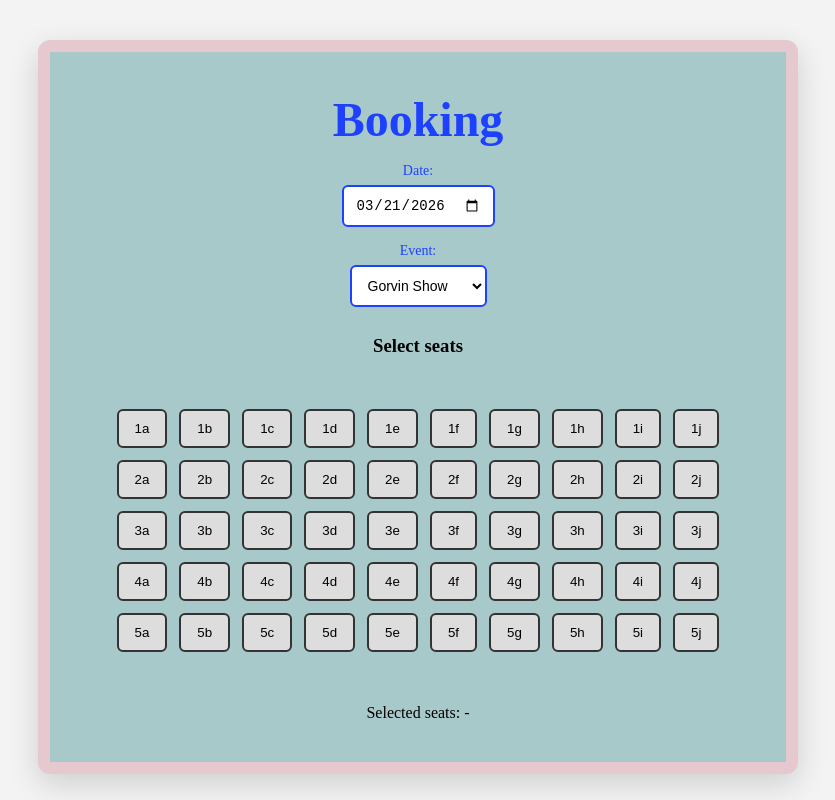
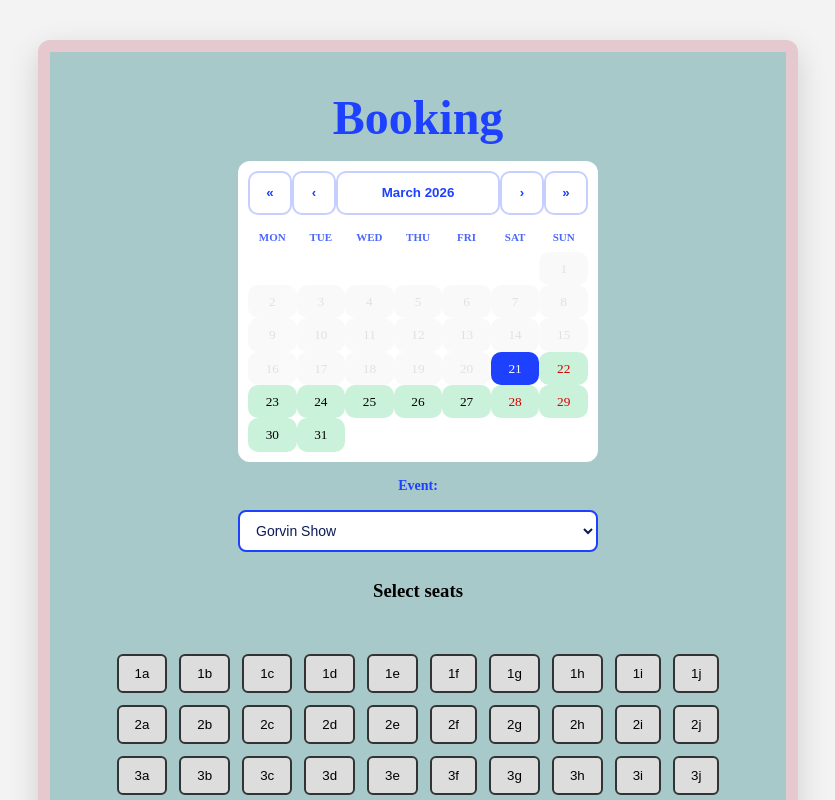
Before and after one commit to LarysaSperling/Event-booking, a React (Vite) app: page / in a window 1280 px wide. Shown: the top 800 px of the page, without its empty margins (222-1057 px from the left). Built offline with nearby package versions, Linux system fonts and the light colour scheme.

Commit message:
feat(booking): integrate react-calendar, improve event logic and refine styles

```diff
--- a/package.json
+++ b/package.json
@@ -11,6 +11,7 @@
   },
   "dependencies": {
     "react": "^19.2.0",
+    "react-calendar": "^6.0.0",
     "react-dom": "^19.2.0"
   },
   "devDependencies": {
--- a/src/components/eventBooking/index.jsx
+++ b/src/components/eventBooking/index.jsx
@@ -1,4 +1,4 @@
-import React, { useState, useMemo } from "react";
+import React, { useEffect, useMemo, useState } from "react";
 import EventDetails from "../eventDetails";
 import SeatSelector from "../seatSelector";
 import styles from "./styles.module.css";
@@ -14,23 +14,39 @@ export default function EventBooking({ eventsData }) {
   const [selectedEventId, setSelectedEventId] = useState(null);
   const [selectedSeats, setSelectedSeats] = useState([]);
 
+
   const currentDateBlock = useMemo(() => {
     return eventsData.find(
       (item) => formatDate(item.date) === selectedDate
-    );
-  }, [selectedDate, eventsData]);
+    ) || null;
+  }, [eventsData, selectedDate]);
+
+
+  const events = currentDateBlock?.events ?? [];
+
 
   const currentEvent = useMemo(() => {
-    if (!currentDateBlock) return null;
+    if (!events.length) return null;
+    return events.find((e) => e.id === selectedEventId) ?? events[0];
+  }, [events, selectedEventId]);
 
-    if (!selectedEventId) return currentDateBlock.events[0];
 
-    return currentDateBlock.events.find(
-      (e) => e.id === selectedEventId
-    );
-  }, [currentDateBlock, selectedEventId]);
+  useEffect(() => {
+    const firstEventId = events[0]?.id ?? null;
+    setSelectedEventId(firstEventId);
+    setSelectedSeats([]);
+  }, [selectedDate, events]);
+
+  useEffect(() => {
+    setSelectedSeats([]);
+  }, [selectedEventId]);
 
   const toggleSeat = (seatId) => {
+    if (!currentEvent) return;
+
+    const seat = currentEvent.seats.find((s) => s.id === seatId);
+    if (!seat || seat.isSelected) return;
+
     setSelectedSeats((prev) =>
       prev.includes(seatId)
         ? prev.filter((id) => id !== seatId)
@@ -38,31 +54,43 @@ export default function EventBooking({ eventsData }) {
     );
   };
 
+  const selectedSeatLabels = useMemo(() => {
+    if (!currentEvent) return [];
+    const map = new Map(currentEvent.seats.map((s) => [s.id, s.label]));
+    return selectedSeats.map((id) => map.get(id)).filter(Boolean);
+  }, [selectedSeats, currentEvent]);
+
   return (
     <div className={styles.card}>
       <EventDetails
         eventsData={eventsData}
         selectedDate={selectedDate}
         onDateChange={setSelectedDate}
-        selectedEventId={currentEvent?.id}
+        selectedEventId={selectedEventId}
         onEventChange={setSelectedEventId}
       />
 
-      {currentEvent && (
+      {currentEvent ? (
         <>
           <h3>Select seats</h3>
+
           <SeatSelector
             seats={currentEvent.seats}
             selectedSeats={selectedSeats}
             onToggle={toggleSeat}
           />
-          <p>
+
+          <p className={styles.selected}>
             Selected seats:{" "}
-            {selectedSeats.length
-              ? selectedSeats.join(", ")
+            {selectedSeatLabels.length
+              ? selectedSeatLabels.join(", ")
               : "-"}
           </p>
         </>
+      ) : (
+        <p className={styles.selected}>
+          No events for this date
+        </p>
       )}
     </div>
   );
--- a/src/components/eventDetails/index.jsx
+++ b/src/components/eventDetails/index.jsx
@@ -1,8 +1,19 @@
-import React from "react";
+import React, { useMemo } from "react";
+import Calendar from "react-calendar";
+import "react-calendar/dist/Calendar.css";
 import styles from "./styles.module.css";
 
-function formatDate(date) {
-  return date.toISOString().split("T")[0];
+function toKey(date) {
+  const yyyy = date.getFullYear();
+  const mm = String(date.getMonth() + 1).padStart(2, "0");
+  const dd = String(date.getDate()).padStart(2, "0");
+  return `${yyyy}-${mm}-${dd}`;
+}
+
+function monthKey(date) {
+  const yyyy = date.getFullYear();
+  const mm = String(date.getMonth() + 1).padStart(2, "0");
+  return `${yyyy}-${mm}`;
 }
 
 export default function EventDetails({
@@ -10,41 +21,94 @@ export default function EventDetails({
   selectedDate,
   onDateChange,
   selectedEventId,
-  onEventChange
+  onEventChange,
 }) {
-  const currentDateBlock = eventsData.find(
-    (item) => formatDate(item.date) === selectedDate
-  );
+  const availableSet = useMemo(() => {
+    return new Set(eventsData.map((x) => toKey(x.date)));
+  }, [eventsData]);
 
-  const events = currentDateBlock ? currentDateBlock.events : [];
+  const availableMonths = useMemo(() => {
+    return new Set(eventsData.map((x) => monthKey(x.date)));
+  }, [eventsData]);
+
+  const selectedDateObj = useMemo(() => {
+    return selectedDate ? new Date(`${selectedDate}T00:00:00`) : new Date();
+  }, [selectedDate]);
+
+  const selectedMonthHasEvents = useMemo(() => {
+    return availableMonths.has(monthKey(selectedDateObj));
+  }, [availableMonths, selectedDateObj]);
+
+  const currentDateBlock = useMemo(() => {
+    return eventsData.find((x) => toKey(x.date) === selectedDate) || null;
+  }, [eventsData, selectedDate]);
+
+  const events = currentDateBlock?.events ?? [];
+  const hasEvents = events.length > 0;
+
+  const selectValue = useMemo(() => {
+    if (!hasEvents) return "";
+    return events.some((e) => e.id === selectedEventId) ? selectedEventId : "";
+  }, [hasEvents, events, selectedEventId]);
 
   return (
     <div className={styles.details}>
       <h2>Booking</h2>
 
-      <label>
-        Date:
-        <input
-          type="date"
-          value={selectedDate}
-          onChange={(e) => onDateChange(e.target.value)}
+      <Calendar
+        value={selectedDateObj}
+        onChange={(date) => {
+          const key = toKey(date);
+          onDateChange(key);
+          onEventChange(null);
+        }}
+
+        showNeighboringMonth={false}
+
+        tileDisabled={({ date, view }) =>
+          view === "month" && !availableSet.has(toKey(date))
+        }
+
+        tileClassName={({ date, view }) => {
+          if (view !== "month") return "";
+          const key = toKey(date);
+
+          if (key === selectedDate) return styles.selectedDay;
+          if (availableSet.has(key)) return styles.hasEventDay;
+
+          return "";
+        }}
       />
-      </label>
 
-      <label>
-        Event:
+      {!selectedMonthHasEvents && (
+        <p className={styles.monthHint}>
+          Нет событий в этом месяце
+        </p>
+      )}
+
+      <label htmlFor="event-select">Event:</label>
       <select
-          value={selectedEventId || ""}
+        id="event-select"
+        name="eventSelect"
+        value={selectValue}
         onChange={(e) => onEventChange(Number(e.target.value))}
+        disabled={!hasEvents}
       >
-          {events.length === 0 && <option>No events</option>}
+        {!hasEvents ? (
+          <option value="">No events</option>
+        ) : (
+          <>
+            <option value="" disabled>
+              Choose event
+            </option>
             {events.map((event) => (
               <option key={event.id} value={event.id}>
                 {event.title}
               </option>
             ))}
+          </>
+        )}
       </select>
-      </label>
     </div>
   );
 }
--- a/src/components/eventDetails/styles.module.css
+++ b/src/components/eventDetails/styles.module.css
@@ -3,6 +3,7 @@
   flex-direction: column;
   gap: 16px;
   align-items: center;
+  text-align: center;
 }
 
 .details h1,
@@ -10,6 +11,7 @@
   font-size: clamp(28px, 5vw, 48px);
   color: #1e40ff;
   margin: 0;
+  line-height: 1.1;
 }
 
 .details p {
@@ -19,20 +21,19 @@
 }
 
 .details label {
-  display: flex;
-  flex-direction: column;
-  gap: 6px;
   font-size: 14px;
-  font-weight: 500;
+  font-weight: 600;
   color: #1e40ff;
 }
 
 .details input,
 .details select {
+  width: min(360px, 86vw);
   padding: 10px 12px;
-  border-radius: 6px;
+  border-radius: 8px;
   border: 2px solid #1e40ff;
   background: #fff;
+  color: #0b1b55;
   font-size: 14px;
   outline: none;
   transition: 0.2s ease;
@@ -41,9 +42,112 @@
 .details input:focus,
 .details select:focus {
   border-color: #0f2be0;
-  box-shadow: 0 0 0 2px rgba(30, 64, 255, 0.2);
+  box-shadow: 0 0 0 3px rgba(30, 64, 255, 0.18);
 }
 
+.details input:disabled,
+.details select:disabled {
+  opacity: 0.6;
+  cursor: not-allowed;
+}
+
+.noEventsHint {
+  margin: 10px 0 0;
+  font-size: 12px;
+  color: #1e40ff;
+  opacity: 0.85;
+  text-align: center;
+}
+
+
+:global(.react-calendar) {
+  width: 100%;
+  max-width: 360px;
+  border: none;
+  background: #fff;
+  border-radius: 12px;
+  padding: 10px;
+  font-family: inherit;
+  box-sizing: border-box;
+}
+
+:global(.react-calendar *),
+:global(.react-calendar *::before),
+:global(.react-calendar *::after) {
+  box-sizing: border-box;
+}
+
+:global(.react-calendar__navigation) {
+  margin-bottom: 8px;
+}
+
+:global(.react-calendar__navigation button) {
+  border: 2px solid rgba(30, 64, 255, 0.25);
+  background: rgba(255, 255, 255, 0.85);
+  border-radius: 10px;
+  padding: 6px 10px;
+  color: #1e40ff;
+  font-weight: 700;
+  cursor: pointer;
+  transition: 0.15s ease;
+}
+
+:global(.react-calendar__navigation button:enabled:hover) {
+  background: rgba(30, 64, 255, 0.1);
+}
+
+:global(.react-calendar__month-view__weekdays) {
+  text-transform: uppercase;
+  font-weight: 800;
+  font-size: 11px;
+  color: rgba(30, 64, 255, 0.8);
+}
+
+:global(.react-calendar__month-view__weekdays abbr) {
+  text-decoration: none;
+}
+
+:global(.react-calendar__tile) {
+  border-radius: 10px;
+  transition: 0.15s ease;
+  line-height: 1;
+}
+
+:global(.react-calendar__tile:enabled:hover) {
+  background: rgba(30, 64, 255, 0.15);
+}
+
+:global(.react-calendar__tile:disabled) {
+  opacity: 0.35;
+  cursor: not-allowed;
+}
+
+
+:global(.react-calendar__tile--active) {
+  background: #1e40ff !important;
+  color: #fff !important;
+}
+
+.hasEventDay {
+  background: rgba(46, 204, 113, 0.25) !important;
+  border-radius: 10px;
+}
+
+
+.selectedDay {
+  background: #1e40ff !important;
+  color: #fff !important;
+  border-radius: 10px;
+}
+
+.monthHint {
+  margin: 8px 0 0;
+  font-size: 13px;
+  font-weight: 700;
+  color: #1e40ff;
+  opacity: 0.85;
+  text-align: center;
+}
 
 @media (max-width: 768px) {
   .details h1,
@@ -54,4 +158,13 @@
   .details p {
     font-size: 16px;
   }
+
+  .details input,
+  .details select {
+    width: min(340px, 90vw);
+  }
+
+  :global(.react-calendar) {
+    max-width: 340px;
+  }
 }
```
Also changed, not shown: 1 other file (tests, documents, lock files or other folders). Lines whose indentation alone changed are shown as unchanged.
